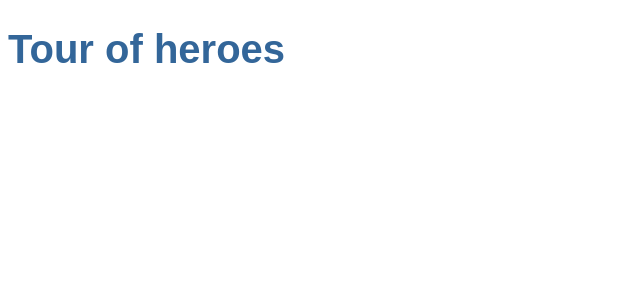
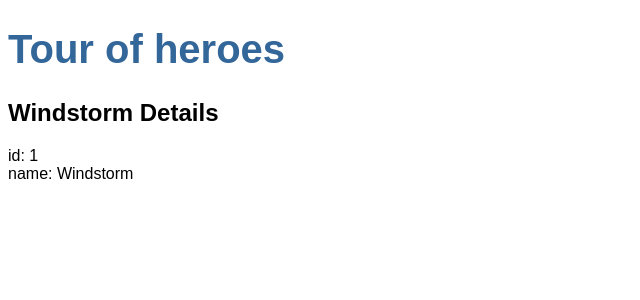
Before and after one commit to Piotrs2s/TourOfHeroes, an Angular app: page / in a window 1280 px wide. Shown: the top 300 px of the page, without its empty margins (0-640 px from the left). Built offline with nearby package versions, Linux system fonts and the light colour scheme.

Commit message:
Hero class created

```diff
--- a/src/app/app.component.html
+++ b/src/app/app.component.html
@@ -1,2 +1,3 @@
 <!--The content below is only a placeholder and can be replaced.-->
 <h1>{{title}}</h1>
+<app-heroes></app-heroes>
--- a/src/app/app.module.ts
+++ b/src/app/app.module.ts
@@ -2,10 +2,12 @@
 import { NgModule } from '@angular/core';
 
 import { AppComponent } from './app.component';
+import { HeroesComponent } from './heroes/heroes.component';
 
 @NgModule({
   declarations: [
-    AppComponent
+    AppComponent,
+    HeroesComponent
   ],
   imports: [
     BrowserModule
--- /dev/null
+++ b/src/app/hero.ts
@@ -0,0 +1,4 @@
+export class Hero {
+    id: number;
+    name: string;
+}
--- /dev/null
+++ b/src/app/heroes/heroes.component.html
@@ -0,0 +1,4 @@
+
+  <h2>{{hero.name}} Details</h2>
+  <div><span>id: </span>{{hero.id}}</div>
+  <div><span>name: </span>{{hero.name}}</div>
--- /dev/null
+++ b/src/app/heroes/heroes.component.ts
@@ -0,0 +1,23 @@
+import { Component, OnInit } from '@angular/core';
+import { Hero } from '../hero';
+
+@Component({
+  selector: 'app-heroes',
+  templateUrl: './heroes.component.html',
+  styleUrls: ['./heroes.component.css']
+})
+export class HeroesComponent implements OnInit {
+
+    hero: Hero = {
+    id:1,
+    name:'Windstorm'
+  };
+
+  constructor() { }
+
+ /*good place for initialization logic */
+  ngOnInit() {
+
+  }
+
+}
```
Also changed, not shown: src/app/heroes/heroes.component.css (added), 1 other file (tests, documents, lock files or other folders).
